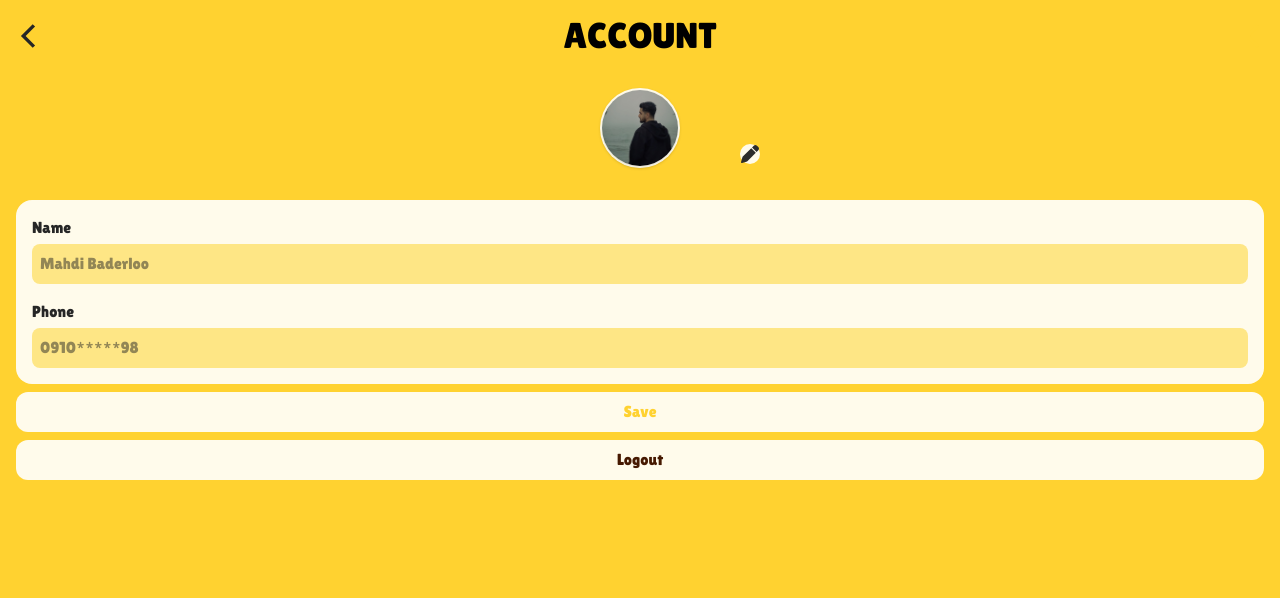
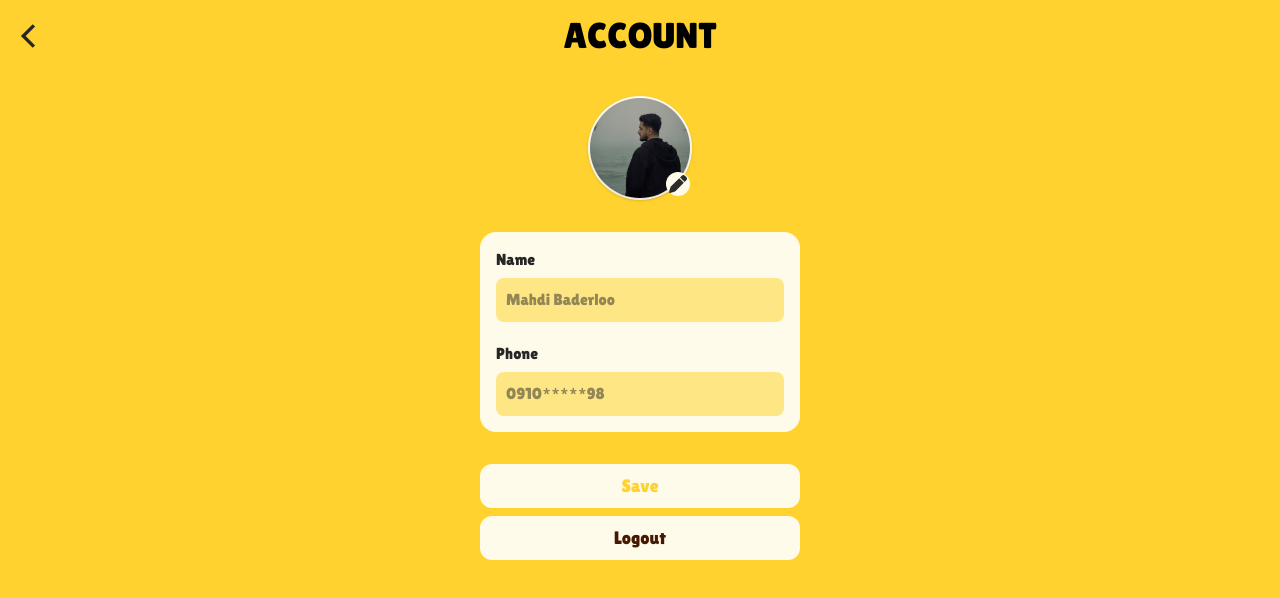
Before and after one commit to mahdibaderloo/fastfood, a React (Vite) app: page /account in a window 1280 px wide. Shown: the top 598 px of the page. Built offline with nearby package versions, Linux system fonts and the light colour scheme.

Commit message:
responsive Account (tablet size)

```diff
--- a/src/pages/Account.tsx
+++ b/src/pages/Account.tsx
@@ -23,50 +23,56 @@ function Account() {
         showBackButton={true}
         classP="text-4xl dark:text-amber-300"
       />
-      <main className="p-4 pt-22 h-screen overflow-y-scroll">
-        <div className="w-full relative">
-          <div className="w-20 h-20 rounded-full bg-amber-50 dark:bg-amber-300 shadow mx-auto overflow-hidden p-0.5">
+      <main className="p-4 pt-22 sm:pt-24 h-screen overflow-y-scroll">
+        <div className="w-full sm:w-80 sm:mx-auto relative">
+          <div className="w-20 h-20 sm:w-26 sm:h-26 rounded-full bg-amber-50 dark:bg-amber-300 shadow mx-auto overflow-hidden p-0.5">
             <img
               src={image1}
               alt=""
               className="rounded-full shadow object-cover"
             />
           </div>
-          <div className="bg-amber-50 dark:bg-amber-300 backdrop-blur-md w-5 h-5 rounded-full flex items-center justify-center absolute left-[58%] bottom-1">
+          <div className="bg-amber-50 dark:bg-amber-300 backdrop-blur-md w-5 h-5 sm:w-6 sm:h-6 rounded-full flex items-center justify-center absolute left-[58%] bottom-1">
             <FaPen size={18} color="#2c2c2c" />
           </div>
         </div>
 
-        <form className="mt-8 p-2 bg-amber-50 dark:bg-amber-50/20 backdrop-blur-md rounded-2xl">
+        <form className="mt-8 p-2 bg-amber-50 dark:bg-amber-50/20 backdrop-blur-md rounded-2xl sm:w-80 sm:h-50 sm:mx-auto">
           <div className="p-2">
-            <p className="mb-1 text-neutral-800 dark:text-amber-300">Name</p>
+            <p className="mb-1 sm:mb-1.5 text-neutral-800 dark:text-amber-300">
+              Name
+            </p>
             <input
               type="text"
               placeholder="Mahdi Baderloo"
-              className="bg-amber-200 dark:bg-neutral-800 text-neutral-800 dark:text-amber-300 p-2 rounded-lg w-full outline-none border-none"
+              className="bg-amber-200 dark:bg-neutral-800 text-neutral-800 dark:text-amber-300 p-2 sm:p-2.5 rounded-lg w-full outline-none border-none"
             />
           </div>
-          <div className="p-2">
-            <p className="mb-1 text-neutral-800 dark:text-amber-300">Phone</p>
+          <div className="p-2 sm:mt-1">
+            <p className="mb-1 sm:mb-1.5 text-neutral-800 dark:text-amber-300">
+              Phone
+            </p>
             <input
               type="number"
               placeholder="0910*****98"
-              className="bg-amber-200 dark:bg-neutral-800 text-neutral-800 dark:text-amber-300 p-2 rounded-lg w-full outline-none border-none"
+              className="bg-amber-200 dark:bg-neutral-800 text-neutral-800 dark:text-amber-300 p-2 sm:p-2.5 rounded-lg w-full outline-none border-none"
             />
           </div>
         </form>
+        <div className="sm:w-80 sm:mx-auto sm:mt-6">
           <button
-          className="w-full h-10 mt-2 bg-amber-50 dark:bg-amber-50/20 text-amber-300 rounded-xl"
+            className="w-full h-10 sm:h-11 mt-2 bg-amber-50 dark:bg-amber-50/20 text-amber-300 rounded-xl sm:text-lg sm:mx-auto"
             onClick={handleOpenSaveModal}
           >
             Save
           </button>
           <button
-          className="w-full h-10 mt-2 bg-amber-50 dark:bg-amber-50/20 text-amber-950 rounded-xl"
+            className="w-full h-10 sm:h-11 mt-2 bg-amber-50 dark:bg-amber-50/20 text-amber-950 rounded-xl sm:text-lg sm:mx-auto"
             onClick={handleOpenLogoutModal}
           >
             Logout
           </button>
+        </div>
         <Modal />
       </main>
     </>
```
Lines whose indentation alone changed are shown as unchanged.
